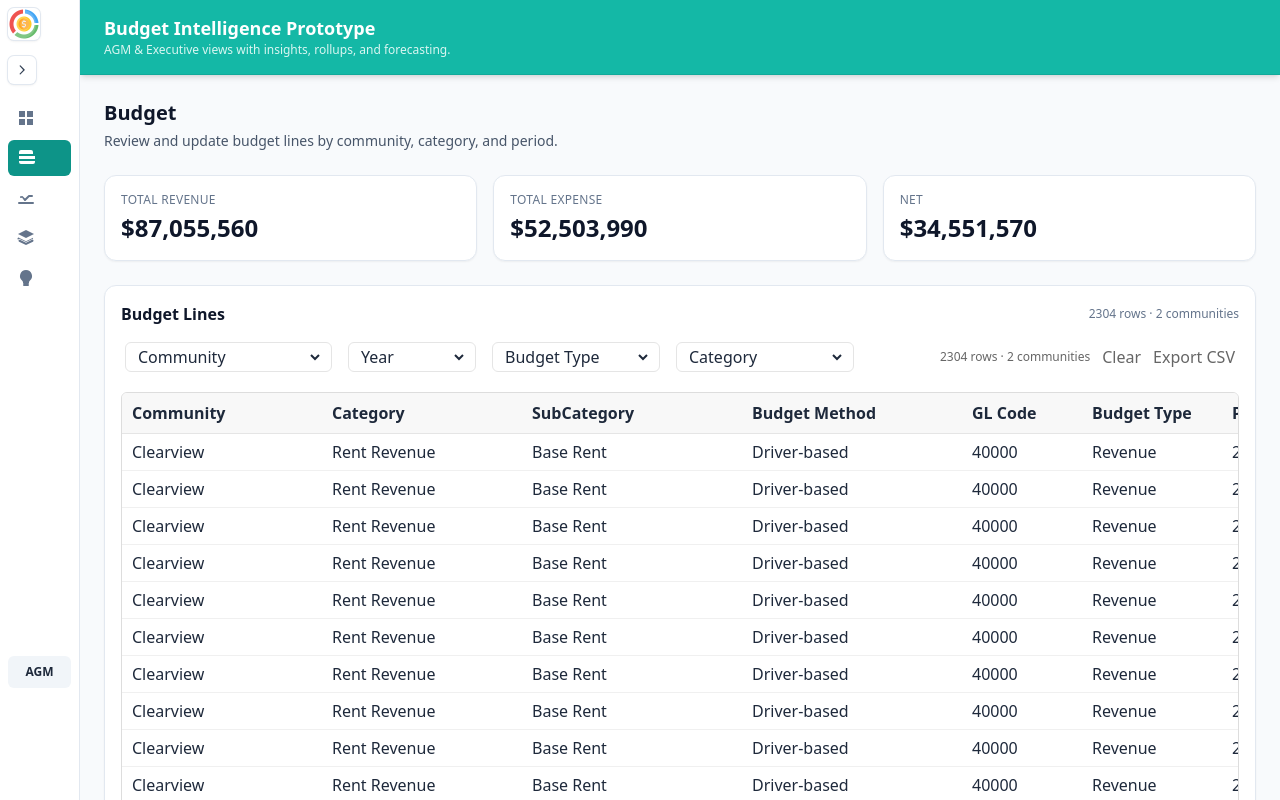
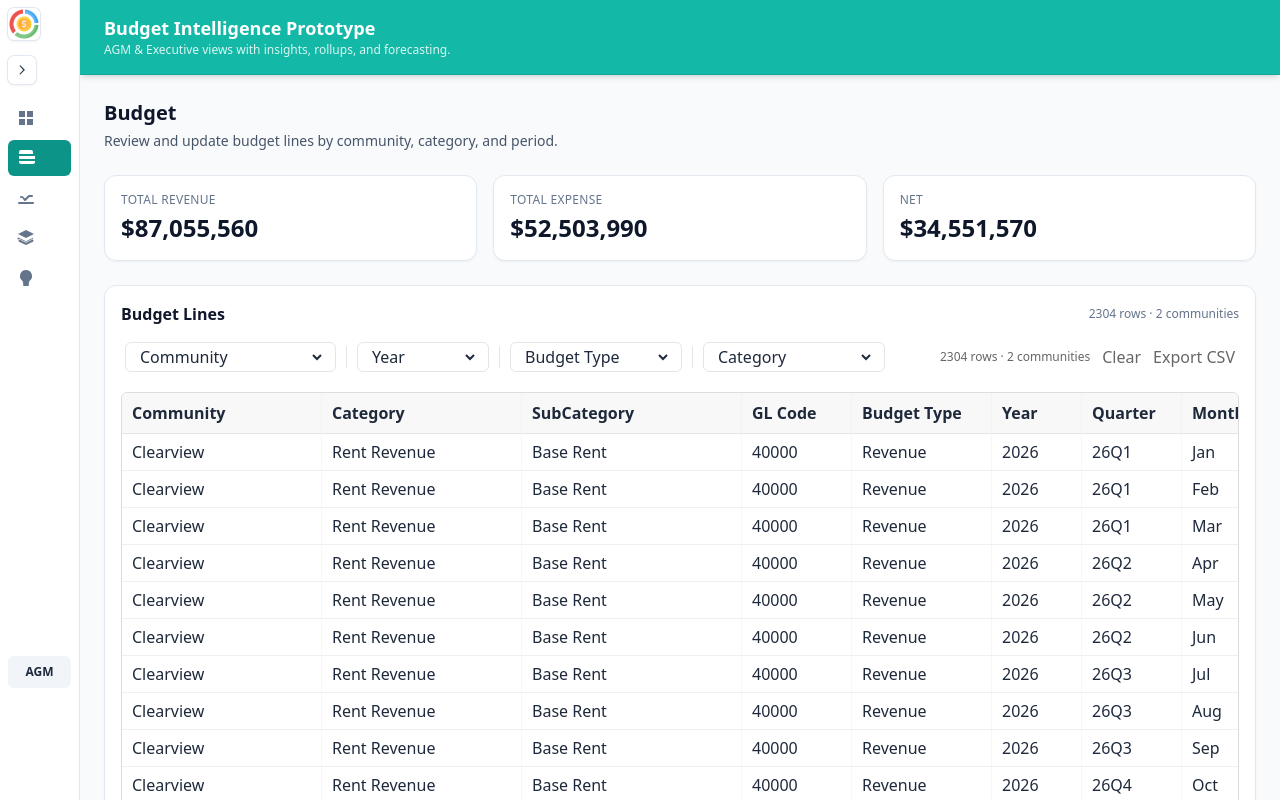
Before and after one commit to Integracarejj/BusIntell, a Next.js app: page /agm/budget in a window 1280 px wide. Built offline with nearby package versions, Linux system fonts and the light colour scheme.

Commit message:
updated column headers, added vertical dividers

```diff
--- a/components/BudgetGrid.tanstack.tsx
+++ b/components/BudgetGrid.tanstack.tsx
@@ -70,10 +70,6 @@ export default function BudgetGrid({
         enableColumnResizing: true,
         columnResizeMode: 'onChange',
         getRowId: (row, idx) => (row as any).id ?? String(idx),
-        // 👇 hide the 'year' column by default (still available for filters)
-        initialState: {
-            columnVisibility: { year: false },
-        },
     } as TableOptions<BudgetRow>);
 
     const scrollRef = React.useRef<HTMLDivElement>(null);
@@ -149,6 +145,7 @@ export default function BudgetGrid({
                                                 textAlign: 'left',
                                                 fontWeight: 600,
                                                 borderBottom: '1px solid #e5e5e5',
+                                                borderRight: '1px solid #f3f3f3',   // subtle column separator
                                                 padding: '8px 10px',
                                                 overflow: 'hidden',
                                                 textOverflow: 'ellipsis',
@@ -196,6 +193,7 @@ export default function BudgetGrid({
                                             key={cell.id}
                                             style={{
                                                 borderBottom: '1px solid #f0f0f0',
+                                                borderRight: '1px solid #f7f7f7',  // subtle column separator
                                                 padding: '6px 10px',
                                                 overflow: 'hidden',
                                                 textOverflow: 'ellipsis',
@@ -224,6 +222,7 @@ export default function BudgetGrid({
                                         key={col.id}
                                         style={{
                                             borderTop: '2px solid #e5e5e5',
+                                            borderRight: '1px solid #f7f7f7',   // subtle column separator
                                             fontWeight: 600,
                                             padding: '8px 10px',
                                             textAlign: isAmount ? 'right' : 'left',
--- a/components/grid/ToolbarFilters.tsx
+++ b/components/grid/ToolbarFilters.tsx
@@ -24,7 +24,7 @@ function setFilter(
     setFilters(prev => {
         const next = prev.filter(f => f.id !== id);
         if (value !== '') {
-            const casted = id === 'year' ? Number(value) : value; // year as number
+            const casted = id === 'year' ? Number(value) : value;
             next.push({ id, value: casted as any });
         }
         return next;
@@ -43,6 +43,21 @@ function getOptions(table: Table<any>, columnId: string): string[] {
         if (str.trim().length) s.add(str);
     });
     return Array.from(s).sort((a, b) => a.localeCompare(b));
+}
+
+function Divider() {
+    return (
+        <span
+            aria-hidden="true"
+            style={{
+                width: 1,
+                height: 22,
+                background: '#e5e5e5',
+                margin: '0 10px',
+                display: 'inline-block',
+            }}
+        />
+    );
 }
 
 export default function ToolbarFilters({ filters, setFilters, onClear, onExport, table }: Props) {
@@ -69,22 +84,20 @@ export default function ToolbarFilters({ filters, setFilters, onClear, onExport,
             style={{
                 display: 'flex',
                 alignItems: 'center',
-                gap: 24,
+                gap: 0,
                 padding: '4px 4px 8px 4px',
             }}
         >
-            <div style={{ display: 'inline-flex', alignItems: 'center', gap: 16 }}>
-                {items.map(({ id, label, minWidth }) => {
+            {items.map(({ id, label, minWidth }, idx) => {
                 const options = getOptions(table, id);
                 const value = getFilterValue(filters, id);
-                    // Use label as placeholder-like first option (acts as clear/all)
-                    return (
+                const control = (
                     <div
                         key={id}
                         style={{
                             display: 'inline-flex',
                             alignItems: 'center',
-                                padding: '2px 8px',
+                            padding: '2px 10px',
                             borderRadius: 6,
                             border: '1px solid #e5e5e5',
                             background: '#fff',
@@ -110,8 +123,14 @@ export default function ToolbarFilters({ filters, setFilters, onClear, onExport,
                         </select>
                     </div>
                 );
+
+                return (
+                    <React.Fragment key={`frag-${id}`}>
+                        {control}
+                        {idx < items.length - 1 ? <Divider /> : <span style={{ width: 8 }} />}
+                    </React.Fragment>
+                );
             })}
-            </div>
 
             <div style={{ marginLeft: 'auto', display: 'inline-flex', gap: 12, alignItems: 'center', color: '#666' }}>
                 <span style={{ fontSize: 12 }}>{filteredCount} rows · {communityCount} communities</span>
@@ -121,4 +140,3 @@ export default function ToolbarFilters({ filters, setFilters, onClear, onExport,
         </div>
     );
 }
-``
--- a/components/grid/columns.ts
+++ b/components/grid/columns.ts
@@ -3,17 +3,17 @@
 import type { ColumnDef } from '@tanstack/react-table';
 import AmountCell from './AmountCell';
 
-/** Raw JSON shape you use today */
+/** Raw JSON shape you use today (kept intact) */
 export type BudgetRow = {
-    type?: string;           // raw: "expense", "revenue", etc.
+    type?: string;            // raw: "expense", "revenue", etc.
     community?: string;
     category?: string;
     subCategory?: string;
-    budgetMethod?: string;
+    budgetMethod?: string;    // present in data but NOT displayed as a column
     driver?: string;
     driverTag?: string;
     glCode?: string | null;
-    period?: string;         // e.g., "2024-12"
+    period?: string;          // e.g., "2026-03"
     amount?: number | string | null;
     [key: string]: unknown;
 };
@@ -21,11 +21,43 @@ export type BudgetRow = {
 // Back-compat alias if other files import BudgetLine
 export type BudgetLine = BudgetRow;
 
-/** Derive Year from "YYYY-MM" */
+/* ---------------------------------- */
+/* Helpers: derive Year, Quarter, Month from "YYYY-MM" */
+/* ---------------------------------- */
+
+/** Return 2026 from "2026-03" */
 export function deriveYear(period?: string): number | null {
     if (!period) return null;
     const y = parseInt(period.slice(0, 4), 10);
     return Number.isFinite(y) ? y : null;
+}
+
+/** Internal: 1–12 from "2026-03" */
+function deriveMonthNumber(period?: string): number | null {
+    if (!period || period.length < 7) return null;
+    const m = parseInt(period.slice(5, 7), 10);
+    return m >= 1 && m <= 12 ? m : null;
+}
+
+/** Return month label: Jan, Feb, Mar, ... */
+export function deriveMonthLabel(period?: string): string {
+    const m = deriveMonthNumber(period);
+    if (!m) return '';
+    const labels = [
+        '', 'Jan', 'Feb', 'Mar', 'Apr', 'May', 'Jun',
+        'Jul', 'Aug', 'Sep', 'Oct', 'Nov', 'Dec',
+    ];
+    return labels[m] ?? '';
+}
+
+/** Return quarter in format YYQ#: e.g., 26Q1, 25Q4 */
+export function deriveQuarterLabel(period?: string): string {
+    const year = deriveYear(period);
+    const m = deriveMonthNumber(period);
+    if (!year || !m) return '';
+    const q = Math.ceil(m / 3);
+    const yy = String(year).slice(-2); // 2026 → "26"
+    return `${yy}Q${q}`;
 }
 
 /** Map raw "type" → UI label for Budget Type */
@@ -35,15 +67,15 @@ export function mapBudgetType(raw?: string): string {
     if (t === 'expense') return 'Expense';
     if (t === 'revenue') return 'Revenue';
     if (t === 'capex' || t === 'capital' || t === 'capital_expenditure') return 'CapEx';
+    // Fallback: Title Case original value
     return raw.charAt(0).toUpperCase() + raw.slice(1);
 }
 
-/**
- * Column definitions:
- *   - ids match the OneNote/toolbar expectations
- *   - 'year' is computed from 'period' and exists for filtering,
- *     but we will hide it by default in the grid (handled in the grid component).
- */
+/* ---------------------------------- */
+/* Column definitions (ORDER LOCKED)  */
+/* Community | Category | SubCategory | GL Code | Budget Type | Year | Quarter | Month | Amount */
+/* ---------------------------------- */
+
 export const columns: ColumnDef<BudgetRow, any>[] = [
     {
         id: 'community',
@@ -67,18 +99,11 @@ export const columns: ColumnDef<BudgetRow, any>[] = [
         size: 220,
     },
     {
-        id: 'budgetMethod',
-        accessorKey: 'budgetMethod',
-        header: 'Budget Method',
-        enableResizing: true,
-        size: 220,
-    },
-    {
         id: 'glCode',
         accessorKey: 'glCode',
         header: 'GL Code',
         enableResizing: true,
-        size: 120,
+        size: 110,
         cell: (info) => String(info.getValue() ?? ''),
     },
     {
@@ -89,15 +114,6 @@ export const columns: ColumnDef<BudgetRow, any>[] = [
         size: 140,
     },
     {
-        id: 'period',
-        accessorKey: 'period',
-        header: 'Period',
-        enableResizing: true,
-        size: 110,
-        cell: (info) => String(info.getValue() ?? ''),
-    },
-    // Hidden column for filtering only
-    {
         id: 'year',
         header: 'Year',
         accessorFn: (row) => deriveYear(row.period),
@@ -107,12 +123,27 @@ export const columns: ColumnDef<BudgetRow, any>[] = [
             const y = info.getValue() as number | null;
             return y ?? '';
         },
+        // Keep filtering on 'year' numeric-safe so toolbar Year works as expected
         filterFn: (row, _columnId, filterValue: unknown) => {
             const y = row.getValue<number | null>('year');
             if (filterValue == null || filterValue === '') return true;
             const fv = typeof filterValue === 'string' ? parseInt(filterValue, 10) : filterValue;
             return y === fv;
         },
+    },
+    {
+        id: 'quarter',
+        header: 'Quarter',
+        accessorFn: (row) => deriveQuarterLabel(row.period), // e.g., 26Q1
+        enableResizing: true,
+        size: 100,
+    },
+    {
+        id: 'month',
+        header: 'Month',
+        accessorFn: (row) => deriveMonthLabel(row.period),   // e.g., Jan
+        enableResizing: true,
+        size: 90,
     },
     {
         id: 'amount',
```
Lines whose indentation alone changed are shown as unchanged.
